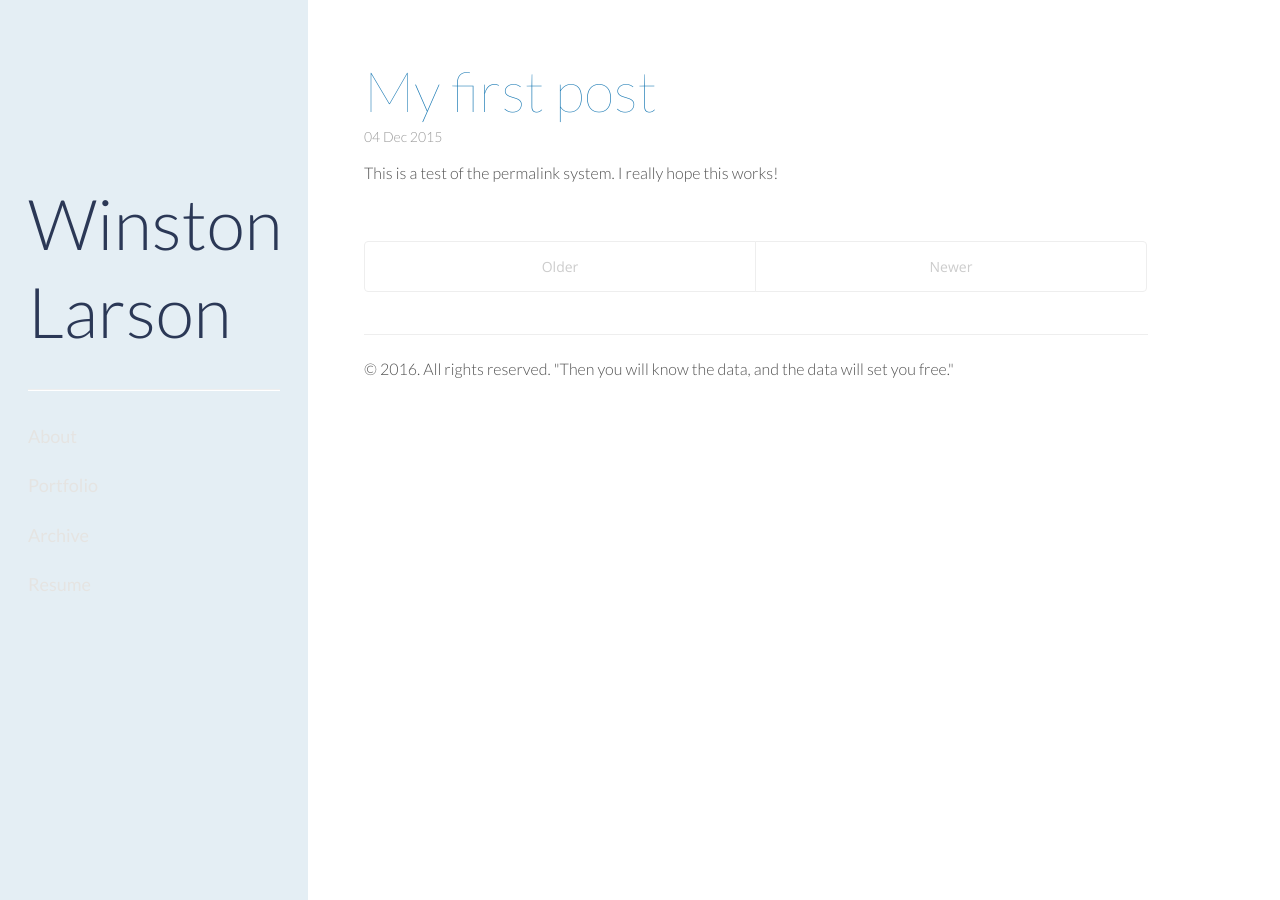
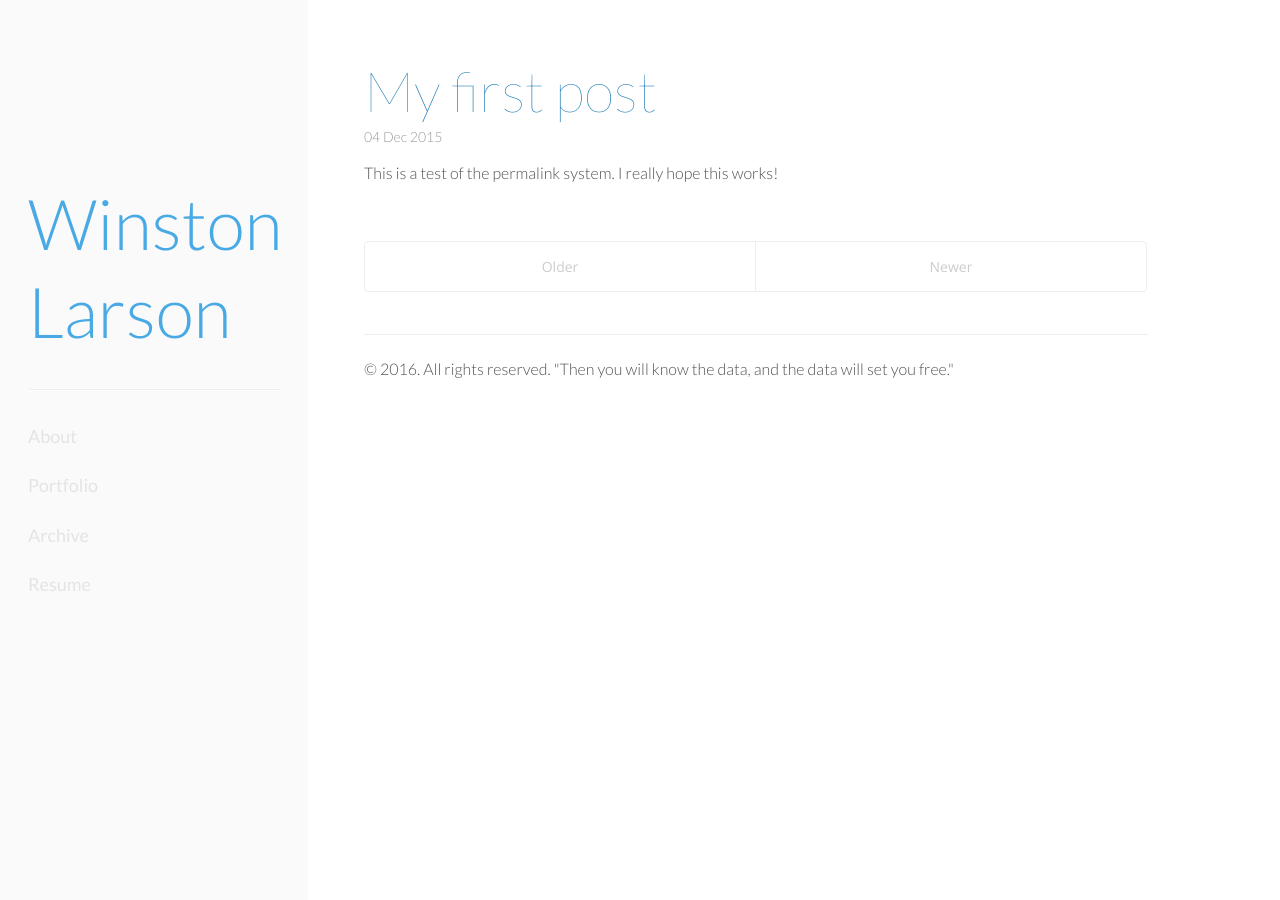
Before and after one commit to winstonlarson/old_website, a Jekyll site: the page built from index.html, in a window 1280 px wide. Built offline with Jekyll 4.4.1, drawn with Linux system fonts in a browser that asks for light colours; some web fonts are replaced; the list of posts is cut into pages by our own code.

Commit message:
another fix?

```diff
--- a/public/css/hyde.css
+++ b/public/css/hyde.css
@@ -59,7 +59,7 @@ html {
   text-align: left;
   padding: 2rem 1rem;
   color: rgba(255,255,255,.5);
-  background: #E4EEF4; /*linear-gradient(to right, #1F45FC, #52B3EE);*/
+  background: #FAFAFA; /*linear-gradient(to right, #1F45FC, #52B3EE);*/
   /*background-color: #1E1E23;*/
 }
 @media (min-width: 48em) {
@@ -79,7 +79,7 @@ html {
 
 /* About section */
 .sidebar-about h1 {
-  color: #2B3856;
+  color: #48A9E4;
   margin-top: 0;
   font-family: 'Lato', Arial, sans-serif;
   font-size: 5rem;
```
